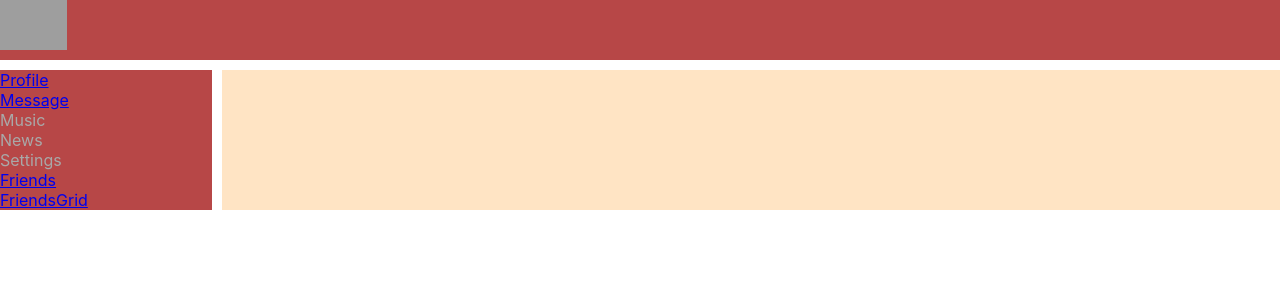
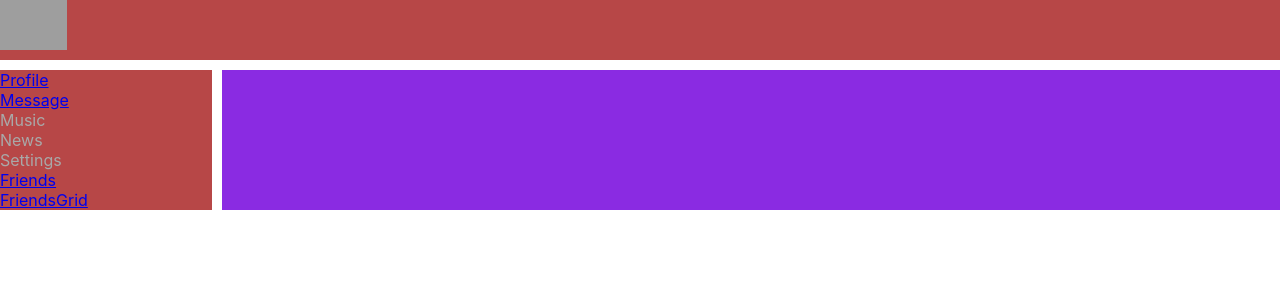
Before and after one commit to Kenobich/react-learn, a React (Create React App) app: page / in a window 1280 px wide. Shown: the top 300 px of the page. Built offline with nearby package versions, Linux system fonts and the light colour scheme; grey boxes are pictures that could not be loaded.

Commit message:
Creat Modile Branch

```diff
--- a/src/App.css
+++ b/src/App.css
@@ -11,7 +11,7 @@
 }
 .app-wrapper-content {
   grid-area: c;
-  background-color: bisque;
+  background-color: blueviolet;
 }
 
 @media only screen and (max-width: 480px) {
```
